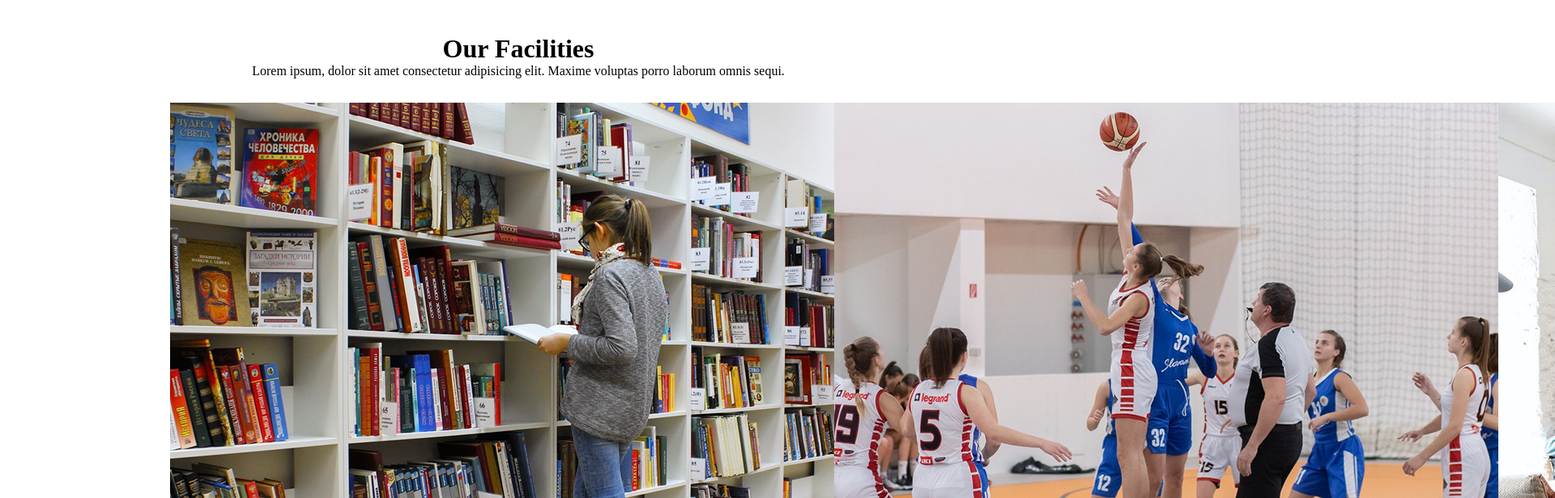
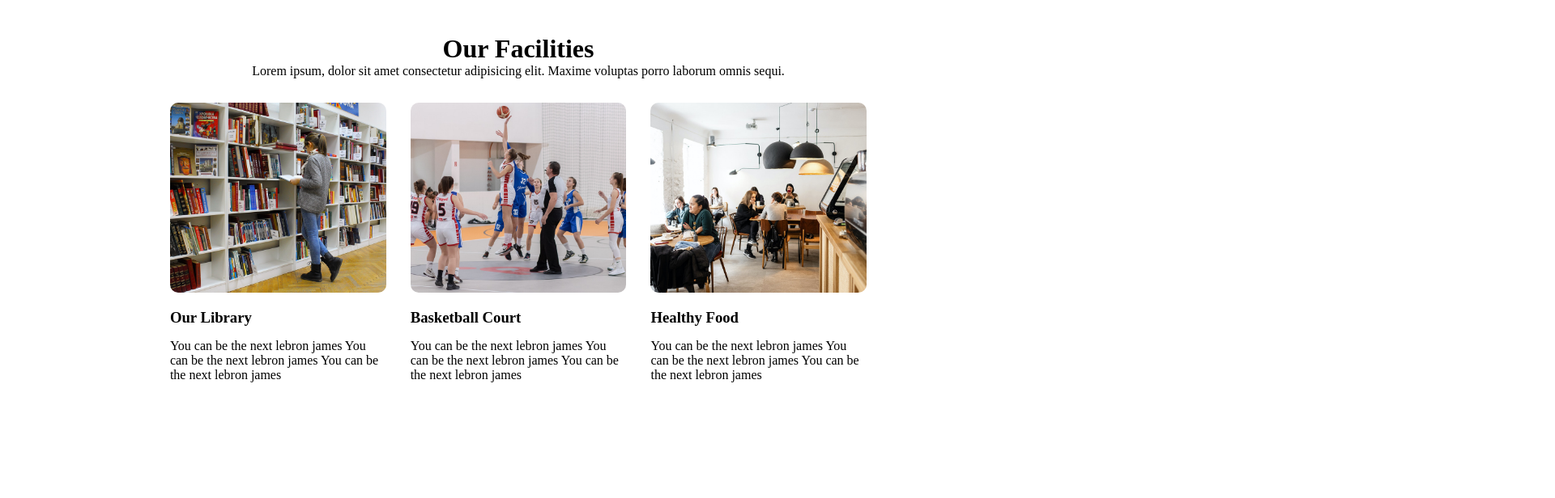
Before and after one commit to Adeleyeha-17/University-website, a React (Vite) app: page / in a window 1280 px wide. Shown: the part 1760-2376 px from the top of the page at 81% size, 1920 px wide, since content can reach past the window. After the commit the page ends 2258 px from the top, so only its background shows below. Built offline with nearby package versions, Linux system fonts and the light colour scheme.

Commit message:
completed facilities styling

```diff
--- a/src/component/Facilities.jsx
+++ b/src/component/Facilities.jsx
@@ -10,17 +10,17 @@ export const Facilities = () => {
             <div className="facilities-col">
                <img src="library.png"/>
                <h3>Our Library</h3>
-               <p>Lorem ipsum dolor sit amet consectetur adipisicing elit. Optio quas repellat quibusdam, dolorem tenetur doloremque praesentium distinctio minus corrupti recusandae modi sapiente! Odit facere accusantium</p>
+               <p>You can be the next lebron james You can be the next lebron james  You can be the next lebron james</p>
             </div>
             <div className="facilities-col">
                <img src="basketball.png"/>
                <h3>Basketball Court</h3>
-               <p>You can be the next lebron ipsum dolor sit amet consectetur adipisicing elit. Optio quas repellat quibusdam, dolorem tenetur doloremque praesentium distinctio minus corrupti recusandae modi sapiente! Odit facere accusantium</p>
+               <p>You can be the next lebron james You can be the next lebron james  You can be the next lebron james</p>
             </div>
             <div className="facilities-col">
                <img src="cafeteria.png"/>
                <h3>Healthy Food</h3>
-               <p>Lorem ipsum dolor sit amet consectetur adipisicing elit. Optio quas repellat quibusdam, dolorem tenetur doloremque praesentium distinctio minus corrupti recusandae modi sapiente! Odit facere accusantium</p>
+               <p>You can be the next lebron james You can be the next lebron james  You can be the next lebron james</p>
             </div>
          </div>
       </div>
--- a/src/index.css
+++ b/src/index.css
@@ -242,6 +242,29 @@
   padding-top: 30px;
  }
 
+ .facilities-col {
+  flex-basis: 31%;
+  border-radius: 10px;
+  margin-bottom: 3%;
+ }
+
+ .facilities-col img {
+  width: 100%;
+  border-radius: 10px;
+ }
+
+ .facilities-col h3 {
+  margin-top: 16px;
+  margin-bottom: 15px;
+  text-align: left;
+  font-weight: 600;
+ }
+
+ .facilities-col p {
+  text-align: left;
+  width: fit-content;
+  padding: 0;
+ }
 
 
 @media(max-width: 768px) {
```
